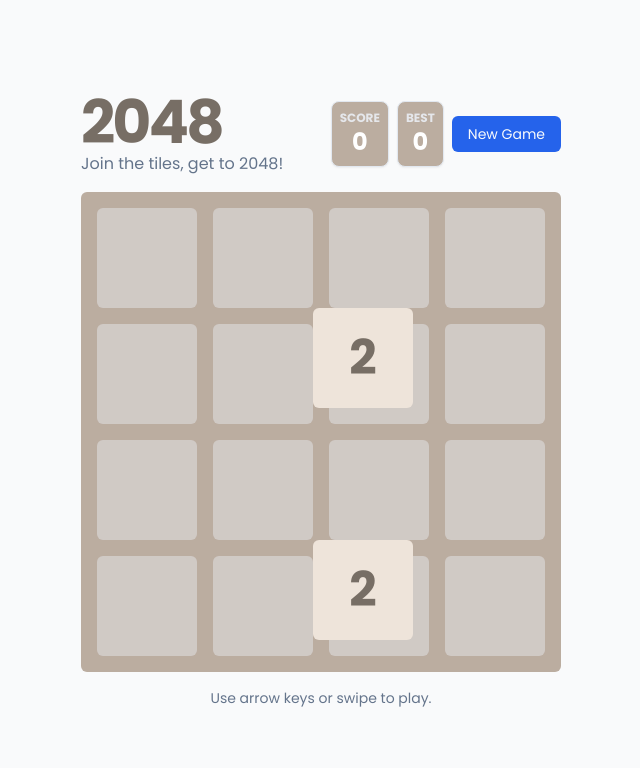
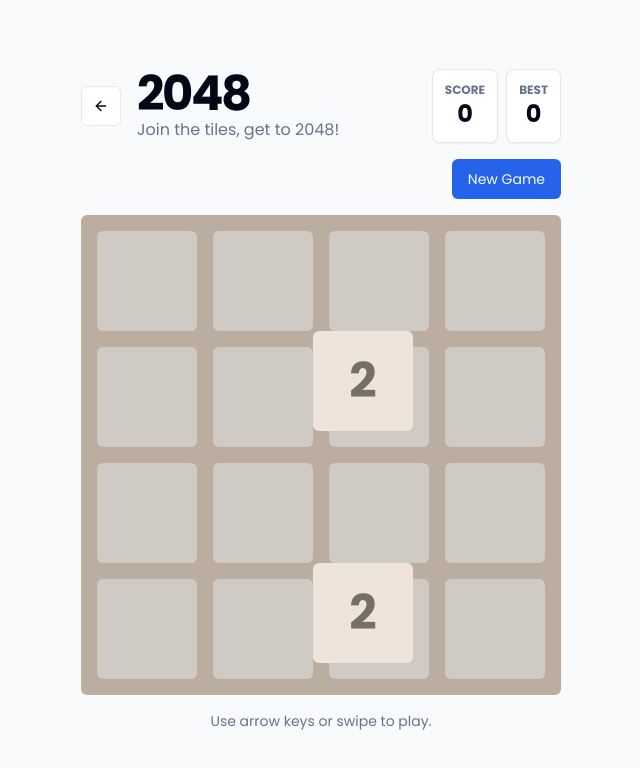
Before and after one commit to StephenJoshii/Flawed_Games_By_Sj, a React (Vite) app: page /play/2048 in a window 1280 px wide. Shown: the top 768 px of the page, without its empty margins (319-959 px from the left). Built offline with nearby package versions, Linux system fonts and the light colour scheme.

Commit message:
added nav

```diff
--- a/src/games/momo-tycoon/components/Header.jsx
+++ b/src/games/momo-tycoon/components/Header.jsx
@@ -1,9 +1,12 @@
+import { Link } from "react-router-dom";
 import { Card, CardContent } from "@/components/ui/card";
 import { Progress } from "@/components/ui/progress";
-import { Coins, Package, CalendarDays, Star } from "lucide-react";
+import { Coins, Package, CalendarDays, Star, ArrowLeft } from "lucide-react";
+import { Button } from "@/components/ui/button";
 
+// The main UI header for the Momo Tycoon game.
 export function Header({ money, momoStock, day, dailyGoal, moneyEarnedToday, reputation }) {
-  const goalProgress = (moneyEarnedToday / dailyGoal) * 100;
+  const goalProgress = dailyGoal > 0 ? (moneyEarnedToday / dailyGoal) * 100 : 0;
 
   const getReputationColor = () => {
     if (reputation > 75) return "text-yellow-400";
@@ -13,6 +16,19 @@
 
   return (
     <header className="mb-6">
+       <div className="flex items-center justify-between mb-4">
+         <div className="flex items-center gap-4">
+            <Link to="/">
+              <Button variant="outline" size="icon">
+                <ArrowLeft className="h-4 w-4" />
+              </Button>
+            </Link>
+            <div>
+              <h1 className="text-3xl md:text-4xl font-bold text-primary">Kathmandu Momo Tycoon</h1>
+              <p className="text-sm md:text-base text-muted-foreground">From a humble cart to a momo empire!</p>
+            </div>
+         </div>
+      </div>
       <Card>
         <CardContent className="pt-6">
           <div className="grid grid-cols-2 md:grid-cols-4 gap-4 text-center">
@@ -33,7 +49,7 @@
             </div>
             <div className="flex flex-col items-center">
               <Star className={`h-8 w-8 ${getReputationColor()} mb-1`} />
-              <span className="font-bold text-lg">{Math.round(reputation || 0)} / 100</span>
+              <span className="font-bold text-lg">{Math.round(reputation ?? 0)} / 100</span>
               <span className="text-xs text-muted-foreground">Reputation</span>
             </div>
           </div>
--- a/src/games/twenty48/components/GameHeader.jsx
+++ b/src/games/twenty48/components/GameHeader.jsx
@@ -1,28 +1,41 @@
+import { Link } from "react-router-dom";
 import { Button } from "@/components/ui/button";
 import { Card, CardContent } from "@/components/ui/card";
+import { ArrowLeft } from "lucide-react";
 
-// Renders the header UI for the 2048 game, including scores and the restart button.
+// The main UI header for the 2048 game.
 export function GameHeader({ score, bestScore, onRestart }) {
   return (
-    <div className="flex justify-between items-center mb-4 w-[480px]">
-      <div className="flex flex-col">
-        <h1 className="text-6xl font-bold tracking-tighter text-[#776e65]">2048</h1>
-        <p className="text-muted-foreground">Join the tiles, get to 2048!</p>
+    <div className="w-[480px]">
+      <div className="flex justify-between items-center mb-4">
+        <div className="flex items-center gap-4">
+          <Link to="/">
+            <Button variant="outline" size="icon">
+              <ArrowLeft className="h-4 w-4" />
+            </Button>
+          </Link>
+          <div>
+            <h1 className="text-5xl font-bold tracking-tighter">2048</h1>
+            <p className="text-muted-foreground">Join the tiles, get to 2048!</p>
+          </div>
+        </div>
+        <div className="flex space-x-2">
+          <Card className="text-center p-2">
+            <CardContent className="p-1">
+              <div className="text-xs font-bold uppercase text-muted-foreground">Score</div>
+              <div className="text-2xl font-bold">{score}</div>
+            </CardContent>
+          </Card>
+          <Card className="text-center p-2">
+            <CardContent className="p-1">
+              <div className="text-xs font-bold uppercase text-muted-foreground">Best</div>
+              <div className="text-2xl font-bold">{bestScore}</div>
+            </CardContent>
+          </Card>
+        </div>
       </div>
-      <div className="flex items-center space-x-2">
-        <Card className="text-center bg-[#bbada0]">
-          <CardContent className="p-2">
-            <div className="text-xs font-bold text-gray-200">SCORE</div>
-            <div className="text-2xl font-bold text-white">{score}</div>
-          </CardContent>
-        </Card>
-        <Card className="text-center bg-[#bbada0]">
-          <CardContent className="p-2">
-            <div className="text-xs font-bold text-gray-200">BEST</div>
-            <div className="text-2xl font-bold text-white">{bestScore}</div>
-          </CardContent>
-        </Card>
-        <Button onClick={onRestart} className="h-full">New Game</Button>
+       <div className="flex justify-end mb-4">
+         <Button onClick={onRestart}>New Game</Button>
       </div>
     </div>
   );
```
